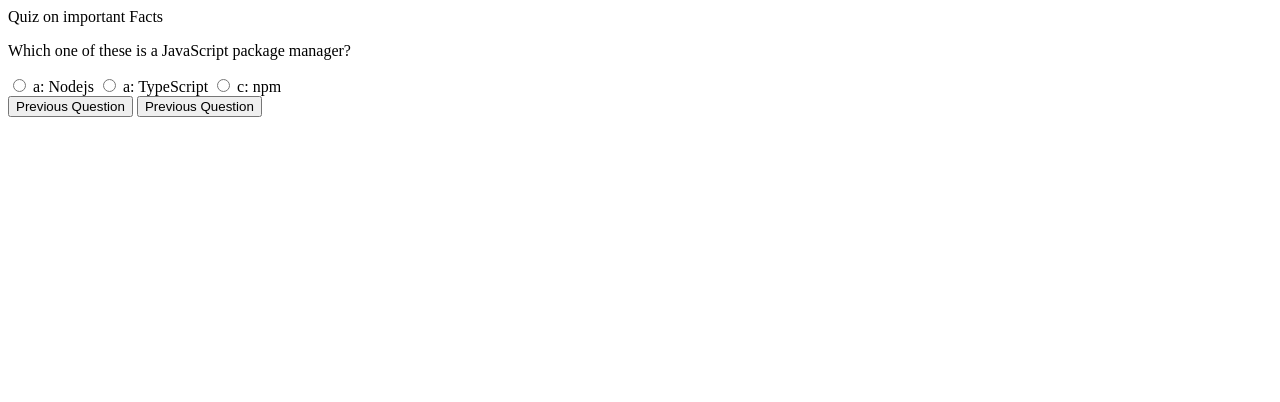
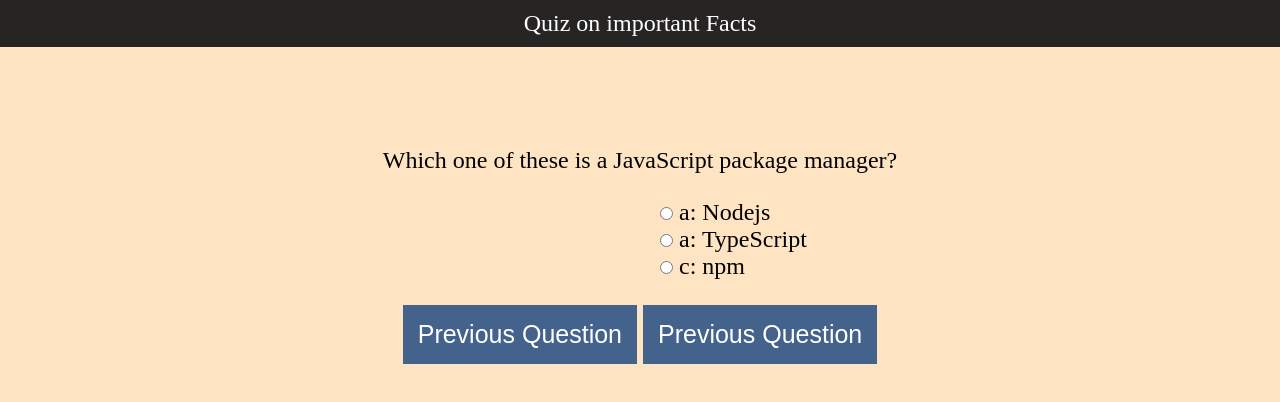
Before and after one commit to boakaidorborkamara/HTML_sematics_zuri_training, a plain HTML site: page index.html in a window 1280 px wide. Drawn offline with Linux system fonts and the light colour scheme.

Commit message:
style added to elements

```diff
--- a/index.html
+++ b/index.html
@@ -5,28 +5,92 @@
     <meta http-equiv="X-UA-Compatible" content="IE=edge">
     <meta name="viewport" content="width=device-width, initial-scale=1.0">
     <title>HTML Semantics</title>
+    <style>
+        *{
+            margin: 0px;
+            padding: 0px;
+        }
+
+        body{
+            /* text-align: center; */
+            font-size: 1.5em;
+            background-color: bisque;
+        }
+
+        header{
+            background-color: rgb(39, 36, 36);
+            color: white;
+            padding: 10px;
+            text-align: center;
+        }
+
+        main{
+            padding-top: 100px;
+        }
+
+        p{
+            text-align: center;
+        }
+
+        .questions{
+            width: 50%;
+            margin: auto;
+        }
+
+        .options{
+            /* text-align: center; */
+            width: 50%;
+            margin-left: 340px;
+            margin-top: 25px;
+        }
+
+        #button_area{
+            width: 50%;
+            margin: auto;
+            text-align: center;
+        }
+
+        button{
+            display: inline-block;
+            padding: 15px;
+            font-size: 25px;
+            color: white;
+            background-color: rgb(67, 99, 141);
+            border: none;
+            outline: none;
+            margin-top: 25px;
+        }
+
+        button:hover{
+            cursor: pointer;
+        }
+
+
+    </style>
 </head>
 <body>
-    <head>
+    <header>
         Quiz on important Facts
-    </head>
+    </header>
     <main>
-        <section>
+        <section class="questions">
             <p>
                 Which one of these is a JavaScript package manager?
             </p>
 
-            <input type="radio" id="a" name="question1">
-            <label for="a">a: Nodejs</label>
+            <div class="options">
+                <input type="radio" id="a" name="question1">
+                <label for="a">a: Nodejs</label> <br>
 
-            <input type="radio" id="b" name="question1">
-            <label for="b">a: TypeScript</label>
+                <input type="radio" id="b" name="question1">
+                <label for="b">a: TypeScript</label> <br>
 
-            <input type="radio" id="c" name="question1">
-            <label for="c">c: npm</label>
+                <input type="radio" id="c" name="question1">
+                <label for="c">c: npm</label>
+            </div>
         </section>
 
-        <section>
+        <section id="button_area">
             <button>Previous Question</button>
             <button>Previous Question</button>
         </section>
```
